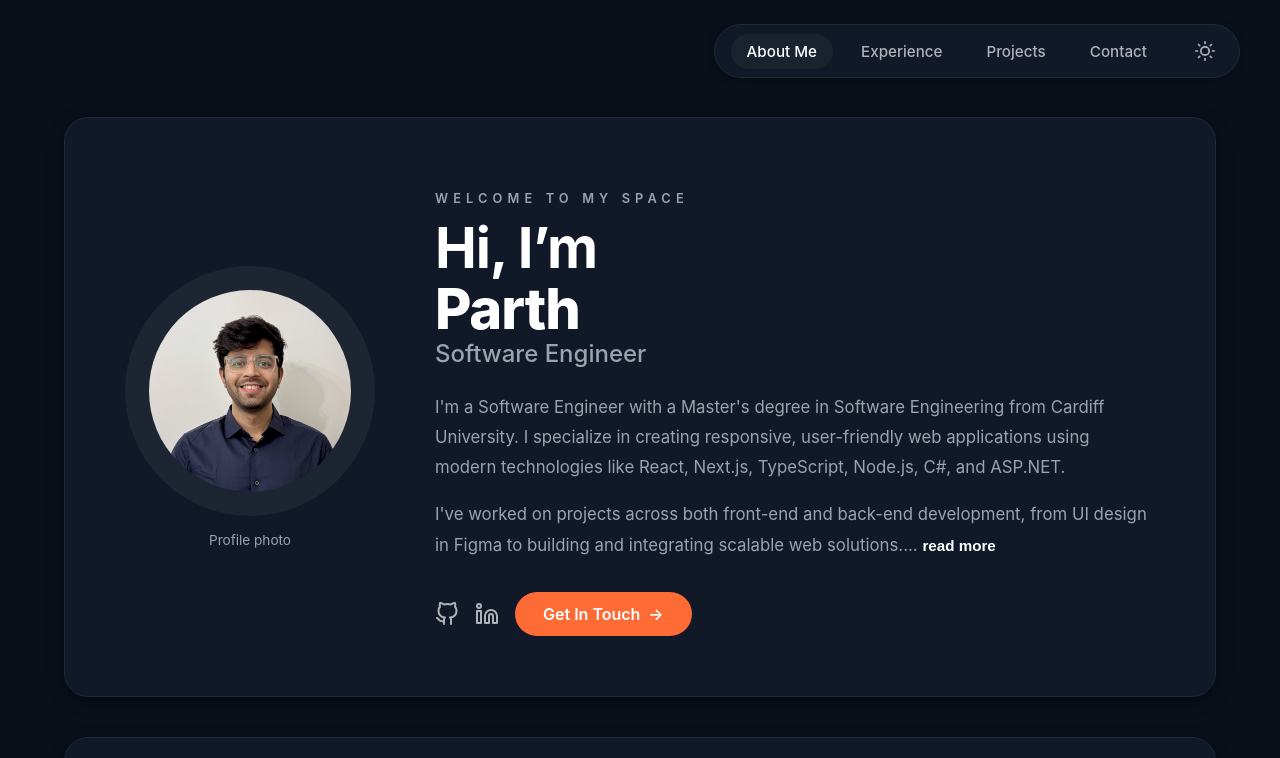
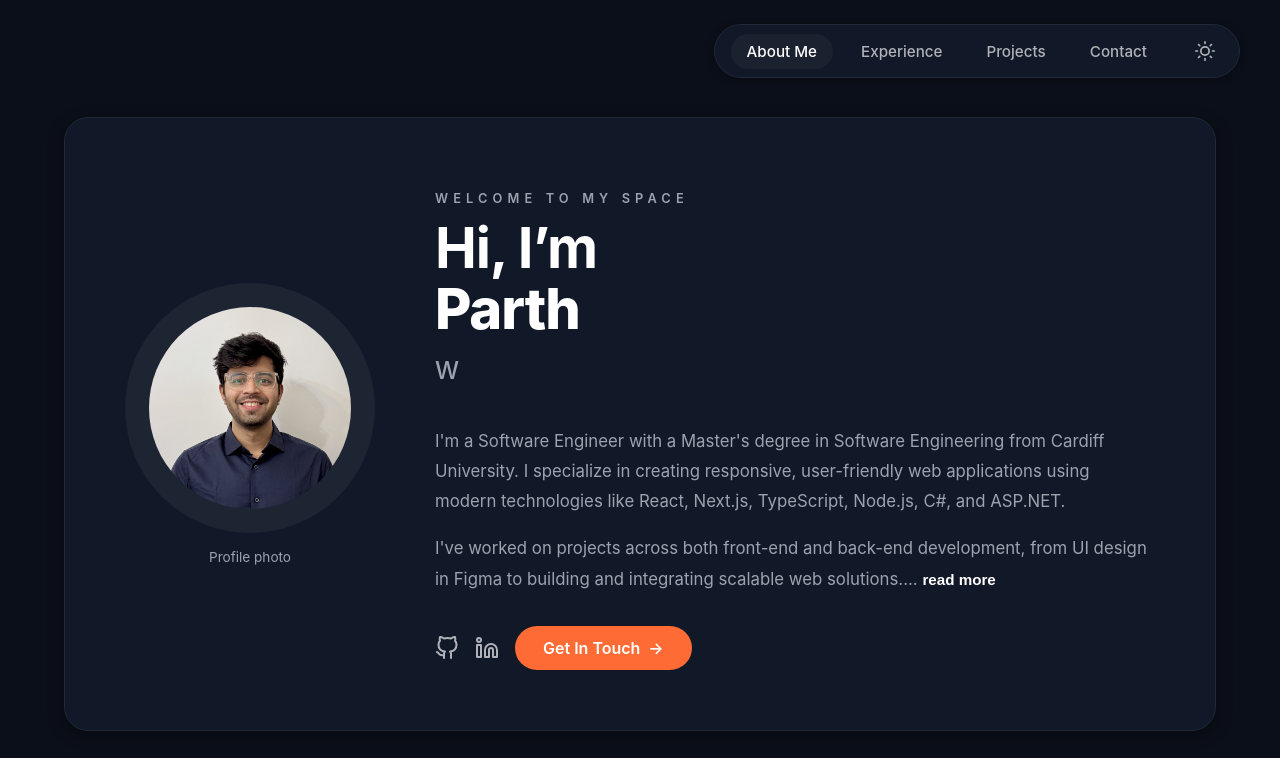
Before and after one commit to ParthMistry57/Portfolio, a React (Vite) app in the folder frontend/: page / in a window 1280 px wide. Shown: the top 758 px of the page. Built offline with nearby package versions, Linux system fonts and the light colour scheme; no server answers.

Commit message:
Enhance hero section with dynamic role display and cursor animation

```diff
--- a/frontend/src/pages/Home.jsx
+++ b/frontend/src/pages/Home.jsx
@@ -9,6 +9,10 @@ export default function Home() {
   const [featuredProjects, setFeaturedProjects] = useState([]);
   const [isBioExpanded, setIsBioExpanded] = useState(false);
   const [expandedProjectIds, setExpandedProjectIds] = useState(new Set());
+  const roles = ['Software Engineer', 'Web Developer', 'Frontend Developer'];
+  const [activeRoleIndex, setActiveRoleIndex] = useState(0);
+  const [visibleChars, setVisibleChars] = useState(0);
+  const [isDeleting, setIsDeleting] = useState(false);
   const observerRefs = useRef([]);
   const location = useLocation();
   const { setActiveSection } = useContext(ActiveSectionContext)
@@ -38,6 +42,32 @@ export default function Home() {
       setActiveSection('about')
     }
   }, [location, setActiveSection]);
+
+  useEffect(() => {
+    const roles = ['Software Engineer', 'Web Developer', 'Frontend Developer'];
+    const currentRole = roles[activeRoleIndex];
+    const isComplete = visibleChars === currentRole.length;
+    const isCleared = visibleChars === 0 && isDeleting;
+
+    let delay = isDeleting ? 70 : 140;
+    if (!isDeleting && isComplete) delay = 1500;
+    if (isDeleting && isCleared) delay = 600;
+
+    const timeout = setTimeout(() => {
+      if (!isDeleting && !isComplete) {
+        setVisibleChars((prev) => prev + 1);
+      } else if (!isDeleting && isComplete) {
+        setIsDeleting(true);
+      } else if (isDeleting && !isCleared) {
+        setVisibleChars((prev) => prev - 1);
+      } else if (isDeleting && isCleared) {
+        setIsDeleting(false);
+        setActiveRoleIndex((prev) => (prev + 1) % roles.length);
+      }
+    }, delay);
+
+    return () => clearTimeout(timeout);
+  }, [activeRoleIndex, visibleChars, isDeleting]);
 
   useEffect(() => {
     const fetchProjects = async () => {
@@ -106,7 +136,11 @@ export default function Home() {
           <div className="hero-text-content">
             <p className="welcome-text">WELCOME TO MY SPACE</p>
             <FormattedName />
-            <h2 className="hero-role">Software Engineer</h2>
+            <h2 className="hero-role">
+              <span className="hero-role-text">
+                {roles[activeRoleIndex].slice(0, visibleChars)}
+              </span>
+            </h2>
 
             <div className="hero-bio">
               <p>I'm a Software Engineer with a Master's degree in Software Engineering from Cardiff University. I specialize in creating responsive, user-friendly web applications using modern technologies like React, Next.js, TypeScript, Node.js, C#, and ASP.NET.</p>
--- a/frontend/src/styles/home.css
+++ b/frontend/src/styles/home.css
@@ -29,11 +29,51 @@
 }
 
 .hero-role {
+    position: relative;
+    overflow: hidden;
+    display: block;
+    min-height: 2.8rem;
     font-size: 1.5rem;
     color: var(--muted);
     font-weight: 500;
-    margin-top: -10px;
+    margin-top: 16px;
     margin-bottom: 24px;
+    line-height: 1.2;
+}
+
+.hero-role-text {
+    display: inline-block;
+    white-space: nowrap;
+    min-width: 18ch;
+    max-width: 100%;
+    overflow: hidden;
+    vertical-align: top;
+}
+
+.hero-role-text::after {
+    content: '';
+    display: inline-block;
+    width: 2px;
+    height: 1.1em;
+    margin-left: 8px;
+    background: var(--muted);
+    animation: blinkCursor 1.2s steps(1) infinite;
+    vertical-align: text-bottom;
+}
+
+@keyframes blinkCursor {
+    0%, 49% {
+        opacity: 1;
+    }
+    50%, 100% {
+        opacity: 0;
+    }
+}
+
+.section-subtitle {
+        opacity: 0;
+        transform: translateY(-120%);
+    }
 }
 
 .section-subtitle {
```
